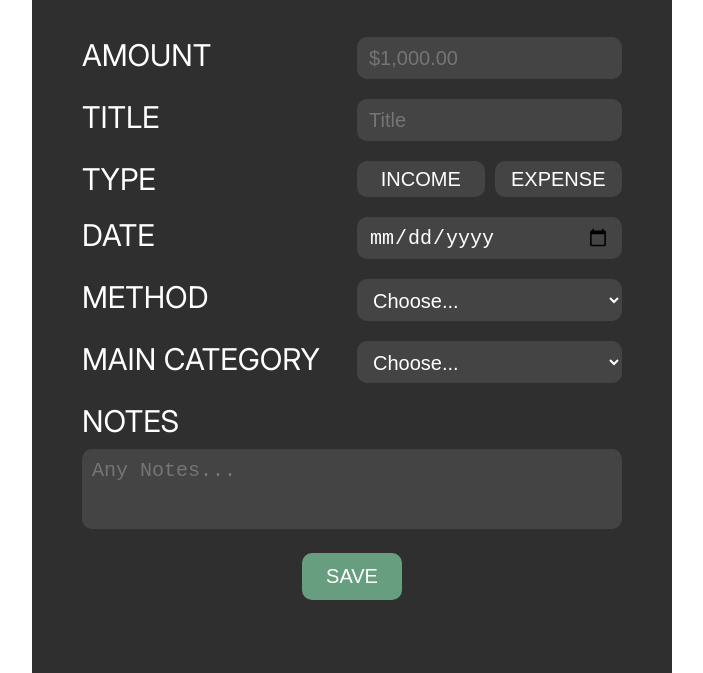
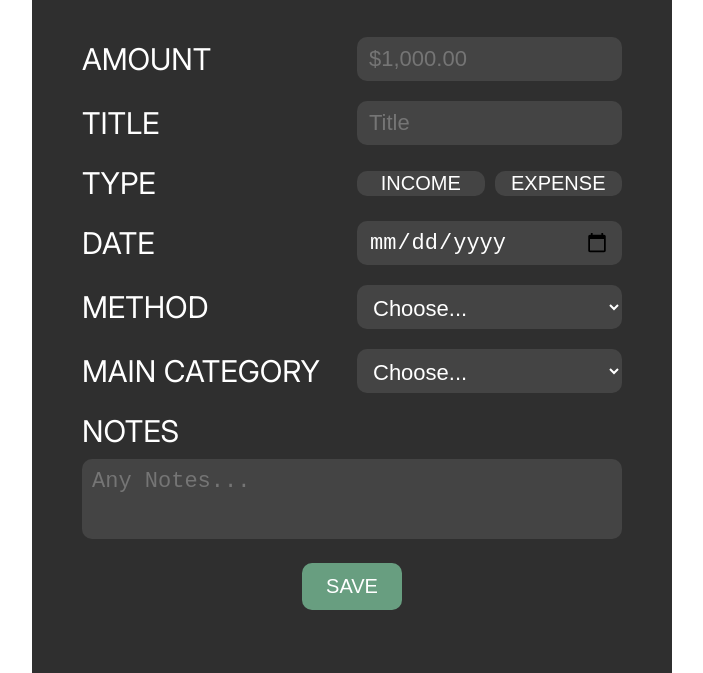
Before and after one commit to home0712/cmsc434-final, a plain HTML site: page tabs/tab2-record/popup-add-log/popup-add-log.html in a window 1280 px wide. Shown: the part 127-800 px from the top of the page, without its empty margins (288-991 px from the left). Drawn offline with Linux system fonts and the light colour scheme.

Commit message:
edited add log popup css

```diff
--- a/tabs/tab2-record/popup-add-log/popup-add-log.css
+++ b/tabs/tab2-record/popup-add-log/popup-add-log.css
@@ -20,11 +20,13 @@
 .add-log-field-container .field {
     display: flex;
     width: 100%;
+    display: flex;
+    align-items: center;
 }
 
 .add-log-field-container .field-label {
     display: flex;
-    align-items: baseline;
+    align-items: center;
     gap: 8px;
     width: 265px;
     margin-right: 10px;
@@ -43,9 +45,9 @@ input[type="date"], textarea, select {
     border: none;
     border-radius: 10px;
     box-sizing: border-box;
-    height: 42px;
+    height: 44px;
     width: 265px;
-    font-size: 20px;
+    font-size: 22px;
     color: white;
     padding: 10px 12px;
 }
```
